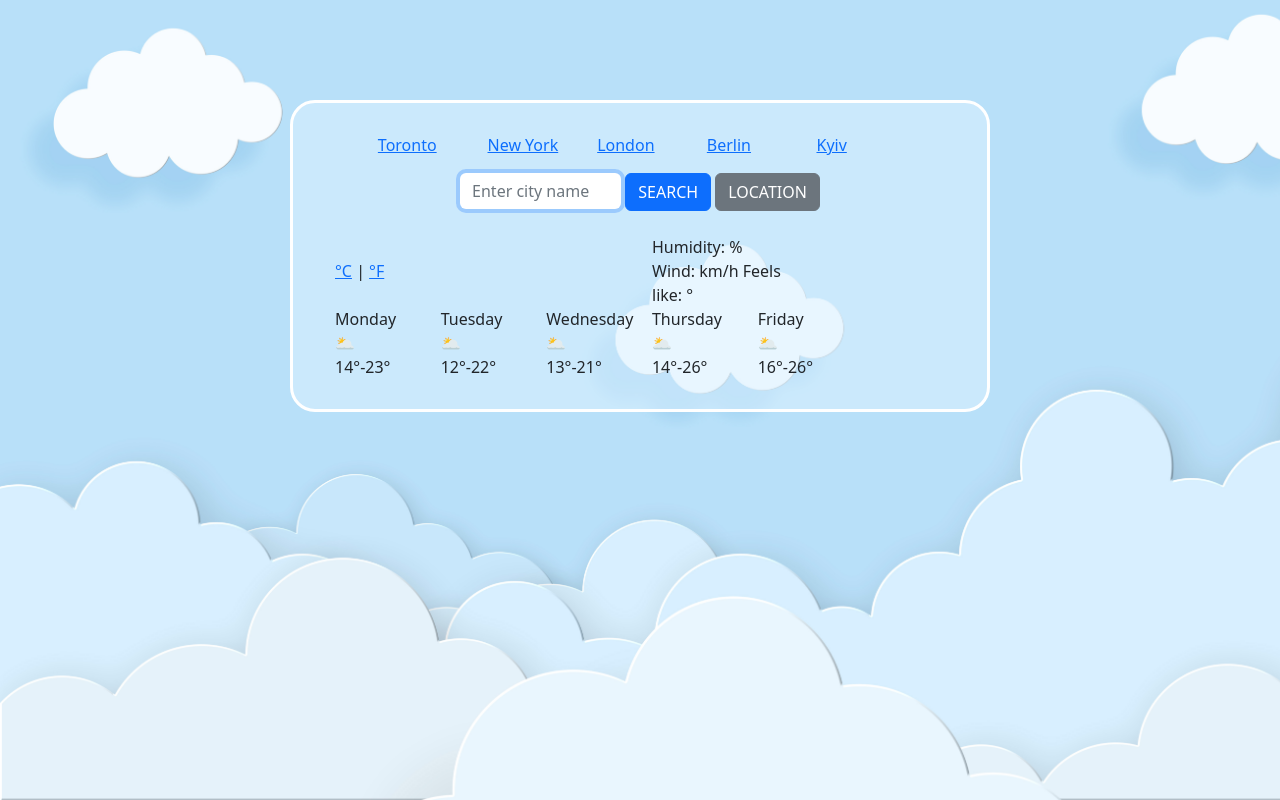
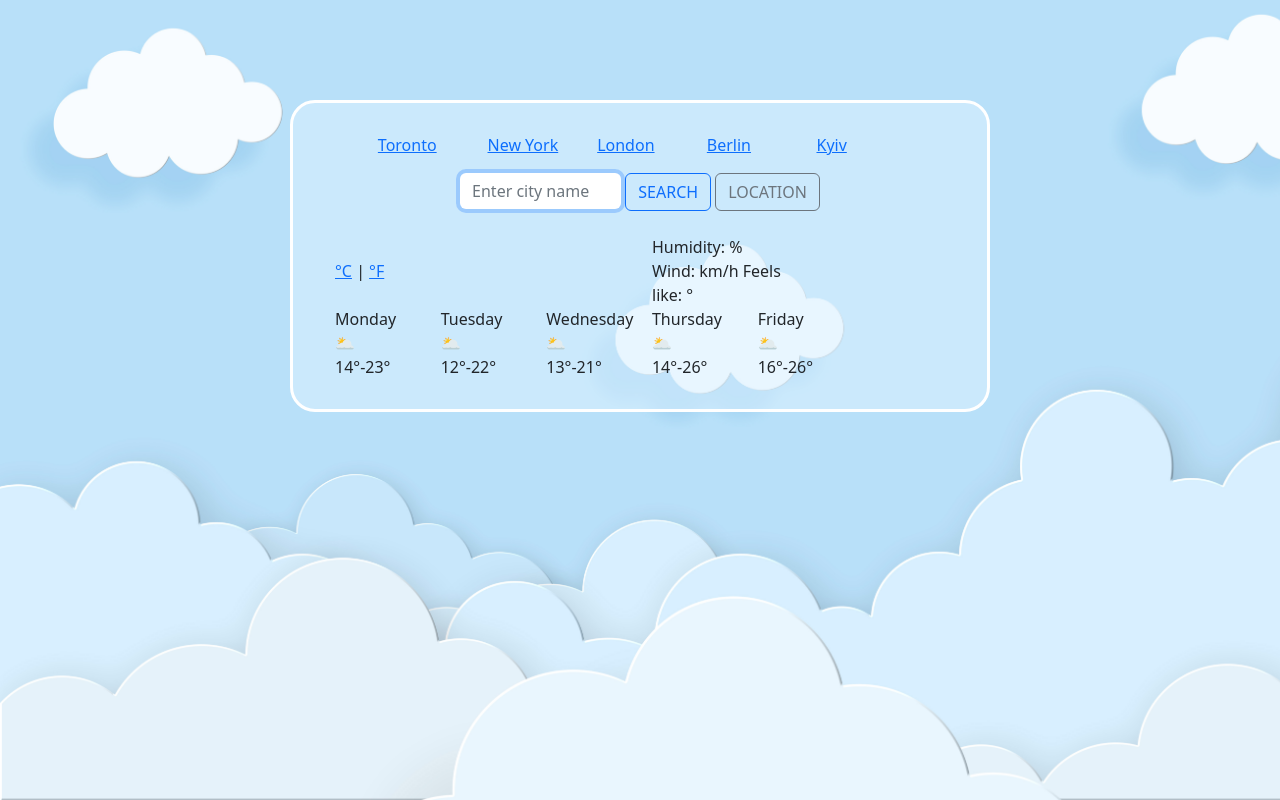
Before and after one commit to skarliven/Shmidt-Weather-App, a plain HTML site: page index.html in a window 1280 px wide. Drawn offline with nearby package versions, Linux system fonts and the light colour scheme; a script that the page names is missing.

Commit message:
changed button bootstrap

```diff
--- a/index.html
+++ b/index.html
@@ -55,7 +55,7 @@
                   <div class="col-auto px-1 buttons">
                     <button
                       type="submit"
-                      class="btn btn-primary btn-block"
+                      class="btn btn-outline-primary btn-block"
                       id="search-button"
                     >
                       SEARCH
@@ -65,7 +65,7 @@
                   <div class="col-auto">
                     <button
                       type="button"
-                      class="btn btn-secondary btn-block current-location"
+                      class="btn btn-outline-secondary btn-block current-location"
                       id="geolocation"
                     >
                     LOCATION
```
